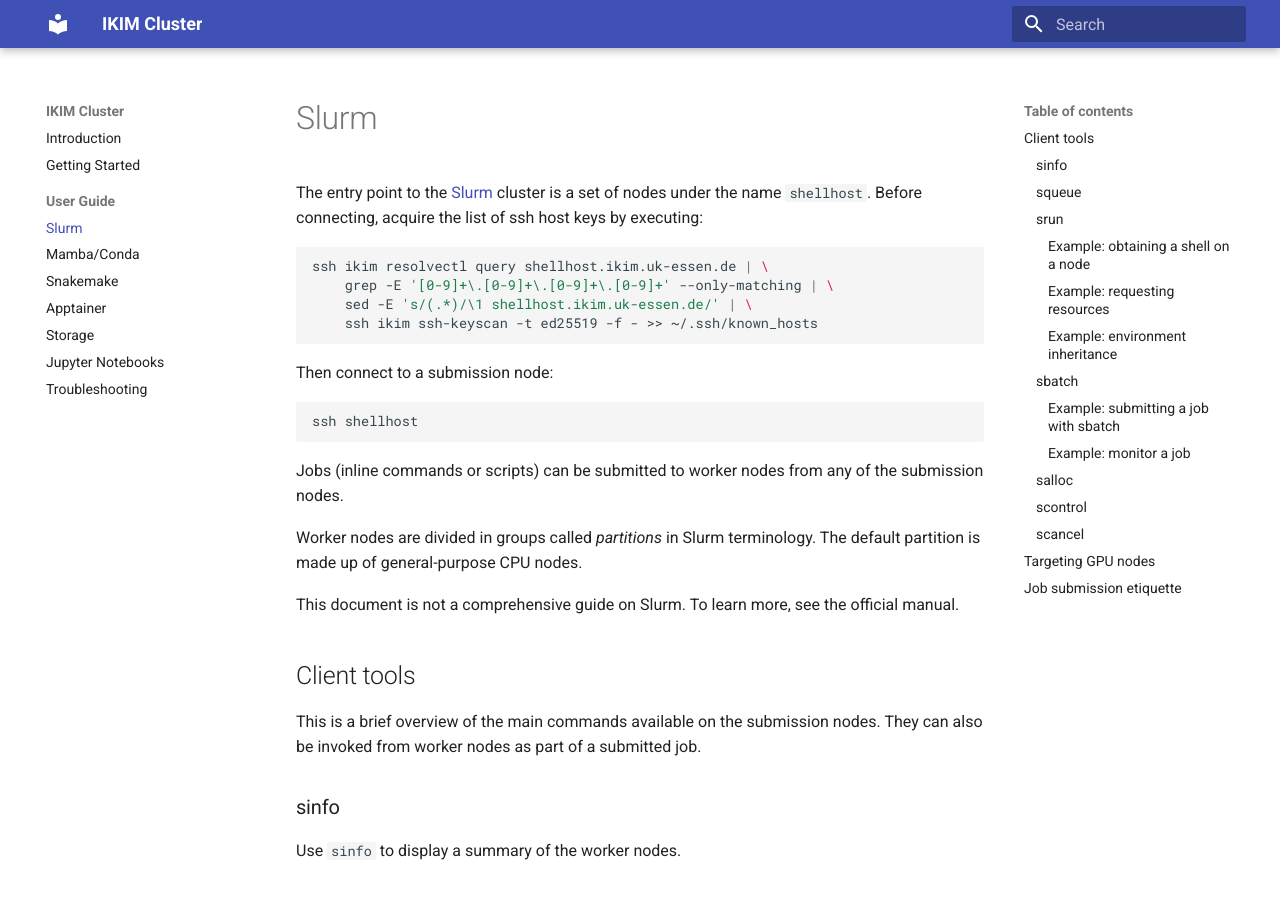
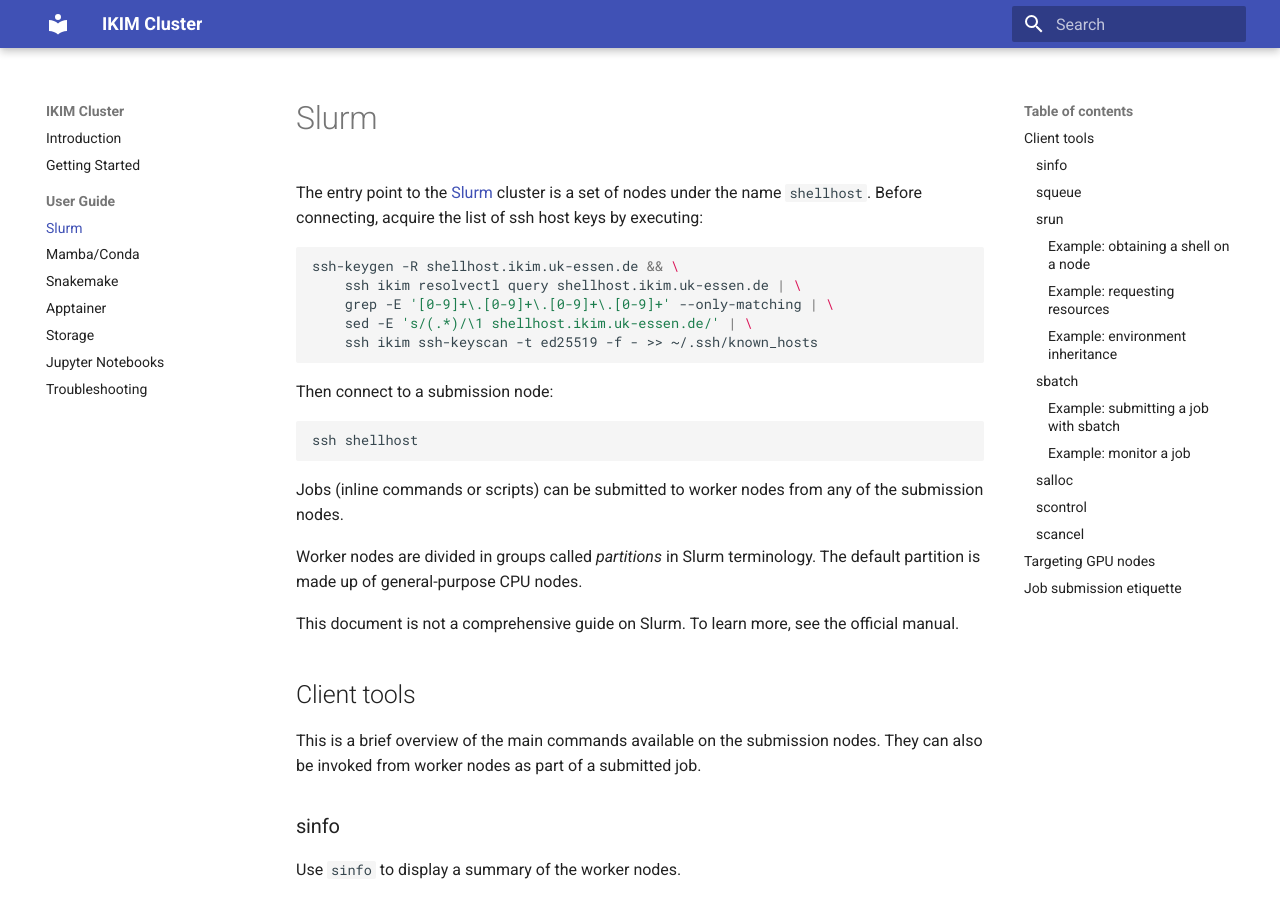
Before and after one commit to IKIM-Essen/ClusterDocs, an MkDocs documentation site: the page built from docs/slurm.md, in a window 1280 px wide and 900 px high. Built offline with MkDocs 1.6.1 and Material for MkDocs 9.7.7, drawn with Linux system fonts in a browser that asks for light colours.

Commit message:
Delete any existing shellhost keys before updating

````diff
--- a/docs/slurm.md
+++ b/docs/slurm.md
@@ -3,7 +3,8 @@
 The entry point to the [Slurm][slurm-homepage] cluster is a set of nodes under the name `shellhost`. Before connecting, acquire the list of ssh host keys by executing:
 
 ```sh
-ssh ikim resolvectl query shellhost.ikim.uk-essen.de | \
+ssh-keygen -R shellhost.ikim.uk-essen.de && \
+    ssh ikim resolvectl query shellhost.ikim.uk-essen.de | \
     grep -E '[0-9]+\.[0-9]+\.[0-9]+\.[0-9]+' --only-matching | \
     sed -E 's/(.*)/\1 shellhost.ikim.uk-essen.de/' | \
     ssh ikim ssh-keyscan -t ed25519 -f - >> ~/.ssh/known_hosts
````
